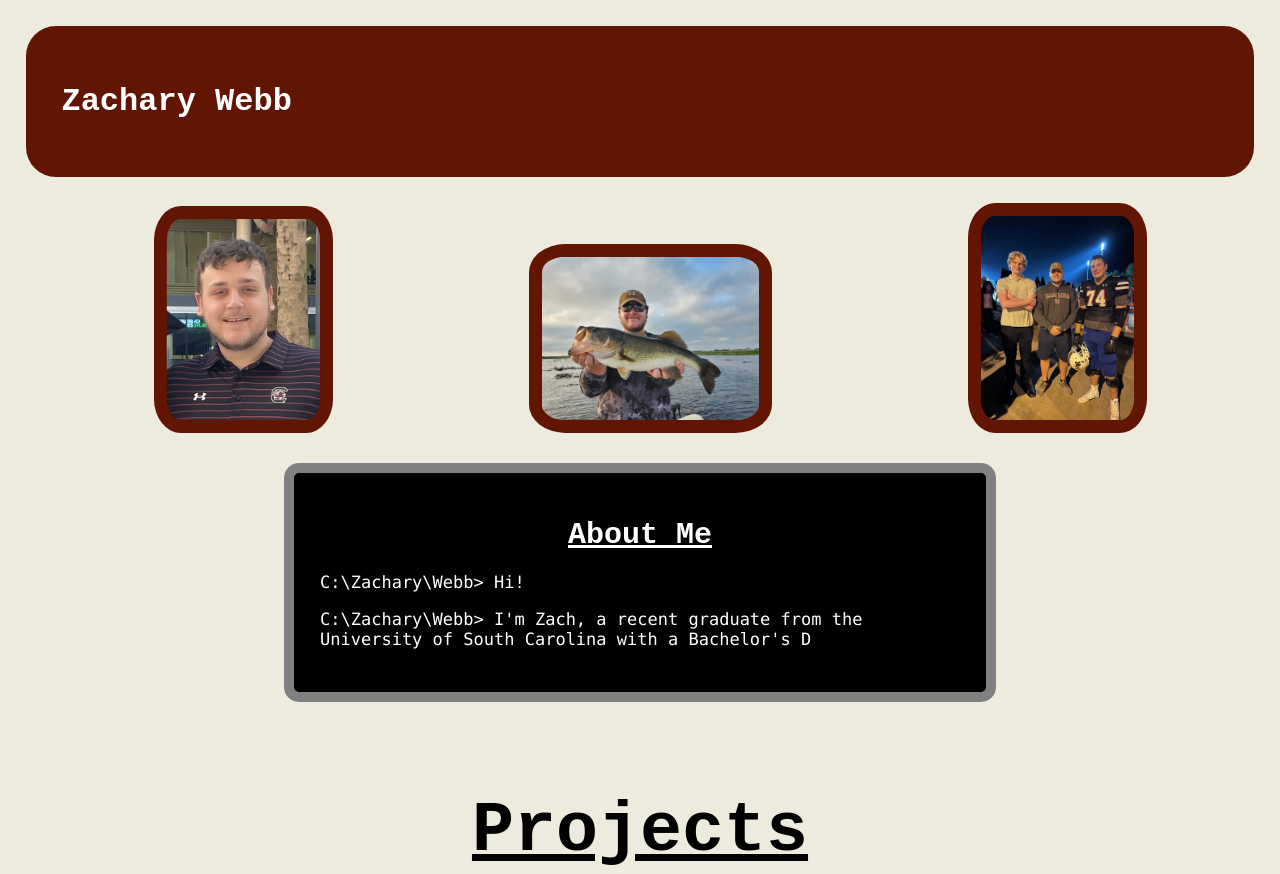
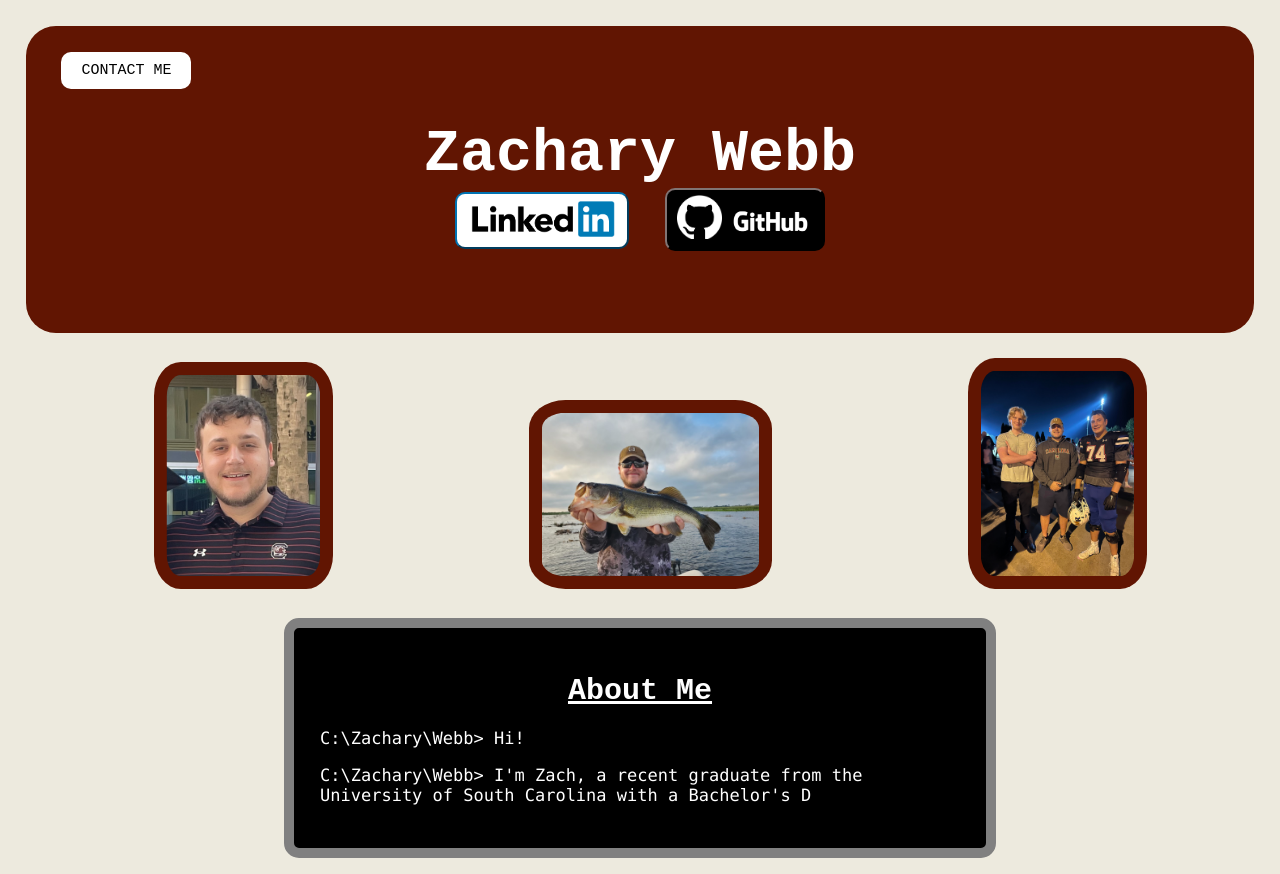
Before and after one commit to zWebb1/personalWebsite, a plain HTML site: page index.html in a window 1280 px wide. Shown: the top 874 px of the page. Drawn offline with Linux system fonts and the light colour scheme.

Commit message:
Update index.html

```diff
--- a/index.html
+++ b/index.html
@@ -12,7 +12,25 @@
 
 <body style="background-color: #EDEADE	">
     <div class="header">
-      <h1>Zachary Webb</h>
+        <a href="mailto:zwebbw1@gmail.com" class="btn btn--contact">
+            Contact Me
+        </a>
+        <h1 class="title">
+            Zachary Webb
+        </h>
+        <div class="buttons">
+            <div class="linkedin">
+                <button onclick="window.open('https://www.linkedin.com/in/zacharywebb12/','_blank')">
+                    <img src="linkedIn.png" >
+                </button>
+            </div>
+            <div class ="github">
+                <button onclick="window.open('https://www.github.com/zWebb1/','_blank')">
+                    <img class="github-logo" src="github-mark-white.png">
+                    <img class="github-text"src="GitHub_Logo_White.png">
+                </button>
+            </div>
+        </div>
     </div>
 
     <img src="Face-shot.png" class="headshotImg">
@@ -50,7 +68,7 @@
         <h1 class="sub-header"><u>Project #2</u></h1>
         <p class="projectText" id="projectinfo2">
             C:\Zachary\Webb\SearchNear> "Search Near" is an app made in Android Studio using Kotlin. This was a final project
-            made for mobile application development. We used Google's API called "Search for Nearby Places" to help users find
+            made for mobile application development. We used Google's API call "Search for nearby places" to help users find
             nearby restaurants, grocery stores, and gas stations. The first thing the users see is a dark mode screen with an option
             to switch to light mode if they choose. They are presented the three searching options and can specify the radius within
             which they would like to search. Once they click on the search button, the app takes their location and the parameters
```
